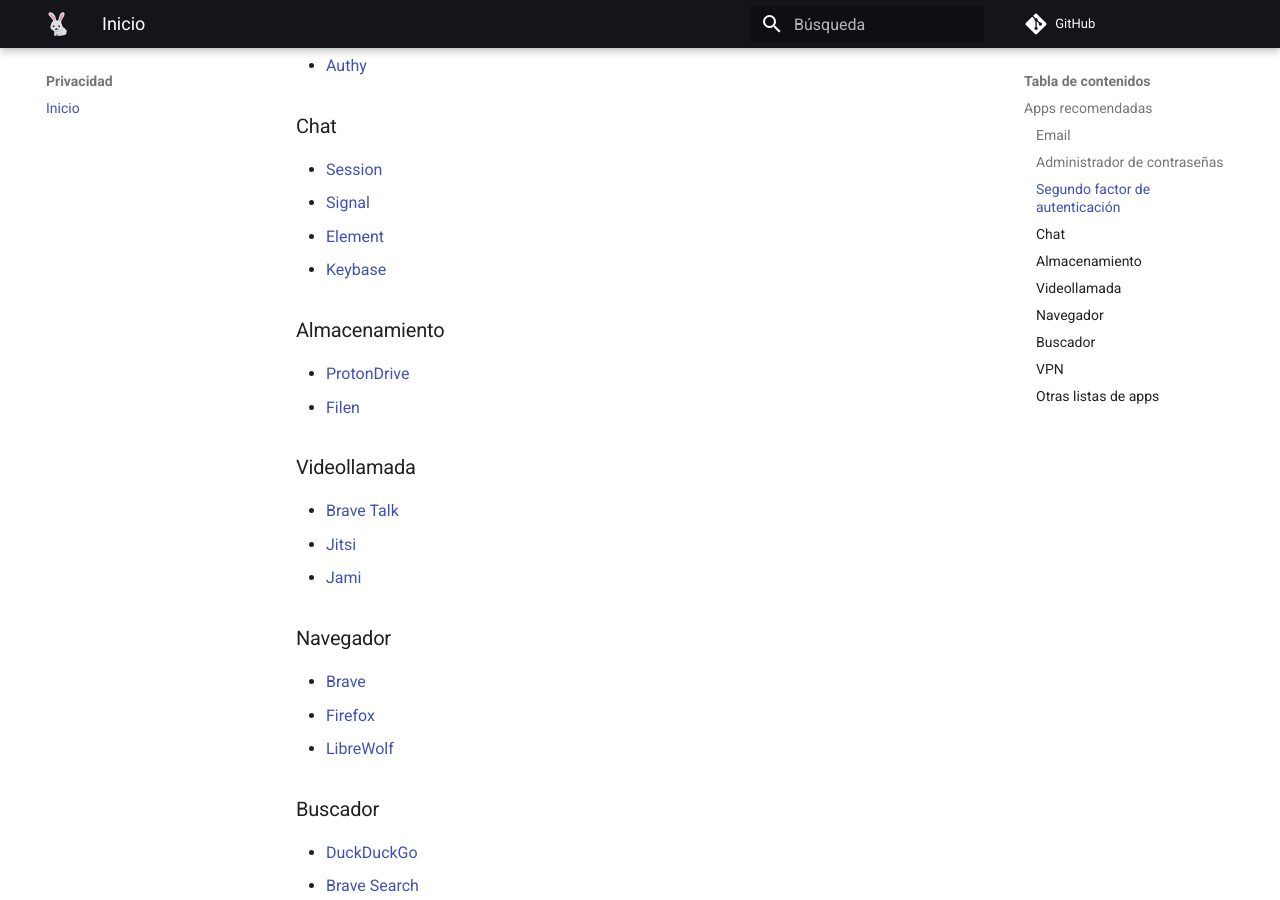
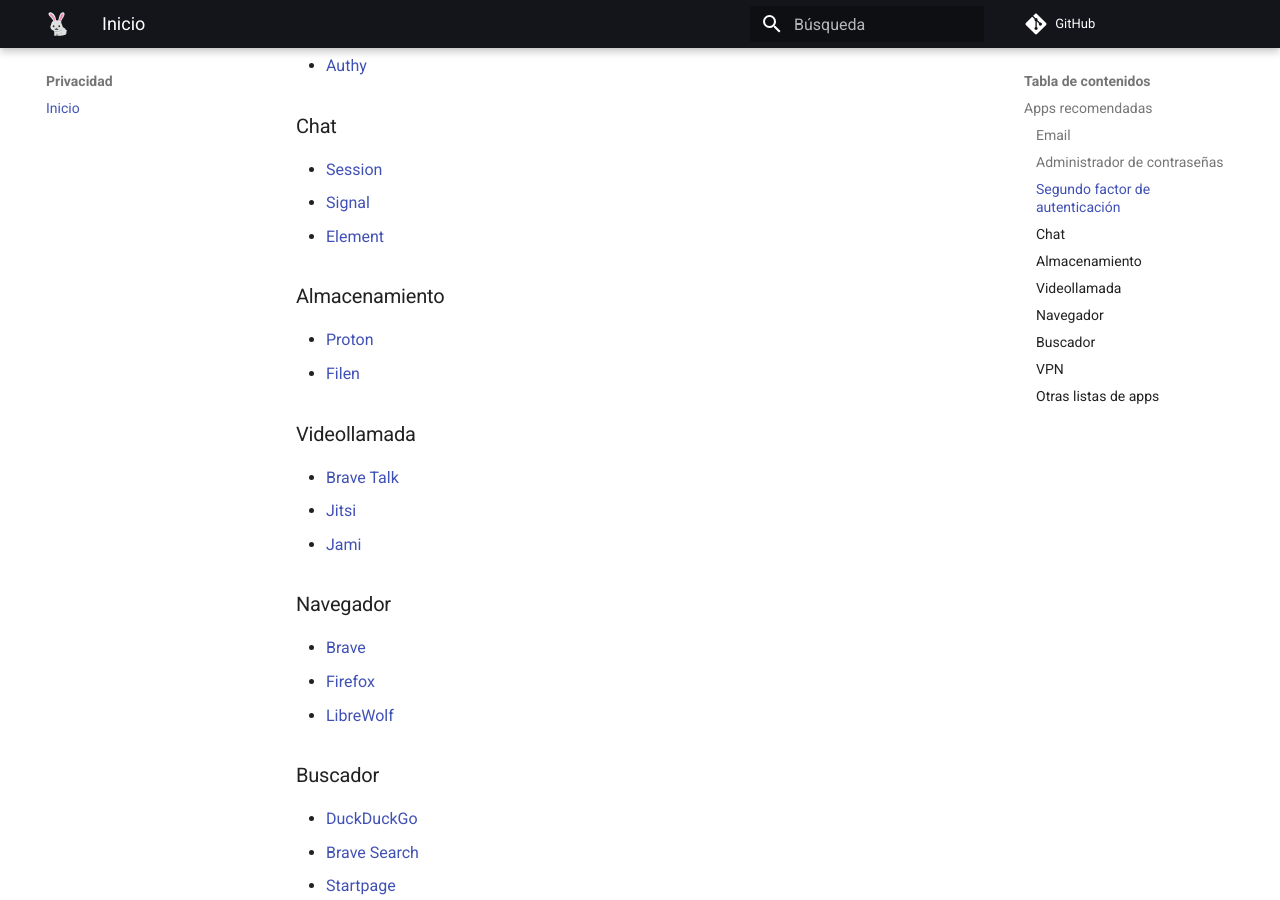
Before and after one commit to anomalouscode/wiki, an MkDocs documentation site: the page built from docs/privacidad/index.md, in a window 1280 px wide and 900 px high, scrolled down 546 px. Built offline with MkDocs 1.6.1 and Material for MkDocs 9.7.7, drawn with Linux system fonts in a browser that asks for light colours; comment, search, counter and statistics services are not loaded.

Commit message:
Update index.md

```diff
--- a/docs/privacidad/index.md
+++ b/docs/privacidad/index.md
@@ -25,11 +25,10 @@
 - [Session](https://getsession.org/)
 - [Signal](https://signal.org/)
 - [Element](https://element.io/)
-- [Keybase](https://keybase.io/)
 
 ### Almacenamiento
 
-- [ProtonDrive](https://proton.me/drive)
+- [Proton](https://proton.me/drive)
 - [Filen](https://filen.io/)
 
 ### Videollamada
```
